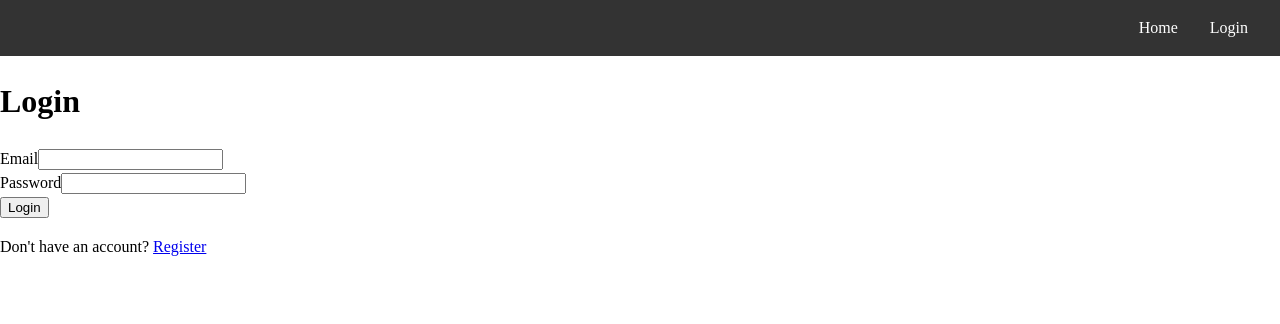
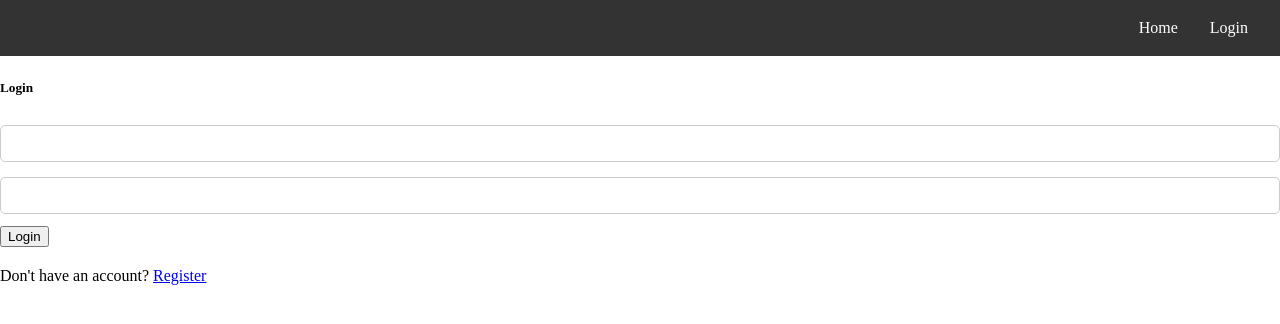
Before and after one commit to Andrei1694/user-login-app, a React (Vite) app in the folder client/: page /login in a window 1280 px wide. Shown: the top 324 px of the page. Built offline with nearby package versions, Linux system fonts and the light colour scheme.

Commit message:
worked on some styles

```diff
--- /dev/null
+++ b/client/src/components/Input.jsx
@@ -0,0 +1,44 @@
+import styled from "styled-components";
+
+const InputContainer = styled.div`
+  display: flex;
+  flex-direction: column;
+  margin-bottom: 10px;
+`;
+
+const InputLabel = styled.label`
+  font-weight: bold;
+  margin-bottom: 5px;
+`;
+
+const InputField = styled.input`
+  padding: 10px;
+  border-radius: 5px;
+  border: 1px solid #ccc;
+
+  &:focus {
+    outline: none;
+    border-color: #0077ff;
+    box-shadow: 0 0 5px rgba(0, 119, 255, 0.5);
+  }
+`;
+const ErrorMessage = styled.span`
+  color: red;
+  margin-top: 5px;
+`;
+
+export default function Input({ label, name, value, onChange, type, error }) {
+  return (
+    <InputContainer>
+      <InputLabel htmlFor={name}>{label}</InputLabel>
+      <InputField
+        id={name}
+        name={name}
+        type={type}
+        value={value}
+        onChange={onChange}
+      />
+      {error && <ErrorMessage>{error}</ErrorMessage>}
+    </InputContainer>
+  );
+}
--- a/client/src/pages/login/components/LoginForm.component.jsx
+++ b/client/src/pages/login/components/LoginForm.component.jsx
@@ -3,6 +3,7 @@ import { useContext } from "react";
 import * as yup from "yup";
 import { UserContext } from "../../../context/UserContext";
 import { Navigate, useNavigate } from "react-router-dom";
+import Input from "../../../components/Input";
 
 const initialValues = {
   email: "",
@@ -28,11 +29,10 @@ export default function LoginForm() {
   const { handleLogin } = useContext(UserContext);
   return (
     <div>
-      <h1>Login</h1>
-      <form onSubmit={formik.handleSubmit}>
-        <div>
-          <label htmlFor="email">Email</label>
-          <input
+      <h5>Login</h5>
+      <div>
+        <form onSubmit={formik.handleSubmit}>
+          <Input
             type="email"
             name="email"
             id="email"
@@ -43,10 +43,8 @@ export default function LoginForm() {
           {formik.touched.email && formik.errors.email && (
             <span>{formik.errors.email}</span>
           )}
-        </div>
-        <div>
-          <label htmlFor="password">Password</label>
-          <input
+
+          <Input
             type="password"
             name="password"
             id="password"
@@ -57,9 +55,10 @@ export default function LoginForm() {
           {formik.touched.password && formik.errors.password && (
             <span>{formik.errors.password}</span>
           )}
-        </div>
-        <button type="submit">Login</button>
-      </form>
+
+          <button type="submit">Login</button>
+        </form>
+      </div>
     </div>
   );
 }
--- a/client/src/pages/login/components/RegisterForm.component.jsx
+++ b/client/src/pages/login/components/RegisterForm.component.jsx
@@ -1,5 +1,7 @@
 import { useFormik } from "formik";
 import * as yup from "yup";
+import Input from "../../../components/Input";
+import styled from "styled-components";
 
 const initialValues = {
   email: "",
@@ -16,6 +18,16 @@ const registerValidationSchema = yup.object().shape({
     .required("Confirm Password is required"),
 });
 
+const FormContainer = styled.div`
+  max-width: 500px;
+  margin: 0 auto;
+  box-shadow: 0 0 10px rgba(0, 0, 0, 0.1);
+  padding: 20px;
+  @media (max-width: 768px) {
+    max-width: 100%;
+  }
+`;
+
 export default function RegisterForm() {
   const formik = useFormik({
     initialValues,
@@ -26,12 +38,12 @@ export default function RegisterForm() {
   });
 
   return (
-    <div>
-      <h1>Register</h1>
+    <FormContainer>
+      <h5>Register</h5>
       <form onSubmit={formik.handleSubmit}>
         <div>
-          <label htmlFor="email">Email</label>
-          <input
+          <Input
+            label="Email"
             type="email"
             name="email"
             id="email"
@@ -44,8 +56,8 @@ export default function RegisterForm() {
           )}
         </div>
         <div>
-          <label htmlFor="password">Password</label>
-          <input
+          <Input
+            label="Password"
             type="password"
             name="password"
             id="password"
@@ -58,8 +70,8 @@ export default function RegisterForm() {
           )}
         </div>
         <div>
-          <label htmlFor="confirmPassword">Confirm Password</label>
-          <input
+          <Input
+            label="Comfirm Password"
             type="password"
             name="confirmPassword"
             id="confirmPassword"
@@ -73,6 +85,6 @@ export default function RegisterForm() {
         </div>
         <button type="submit">Register</button>
       </form>
-    </div>
+    </FormContainer>
   );
 }
```
Also changed, not shown: client/src/pages/login/login.styles.jsx (deleted, +0 -53 lines).
